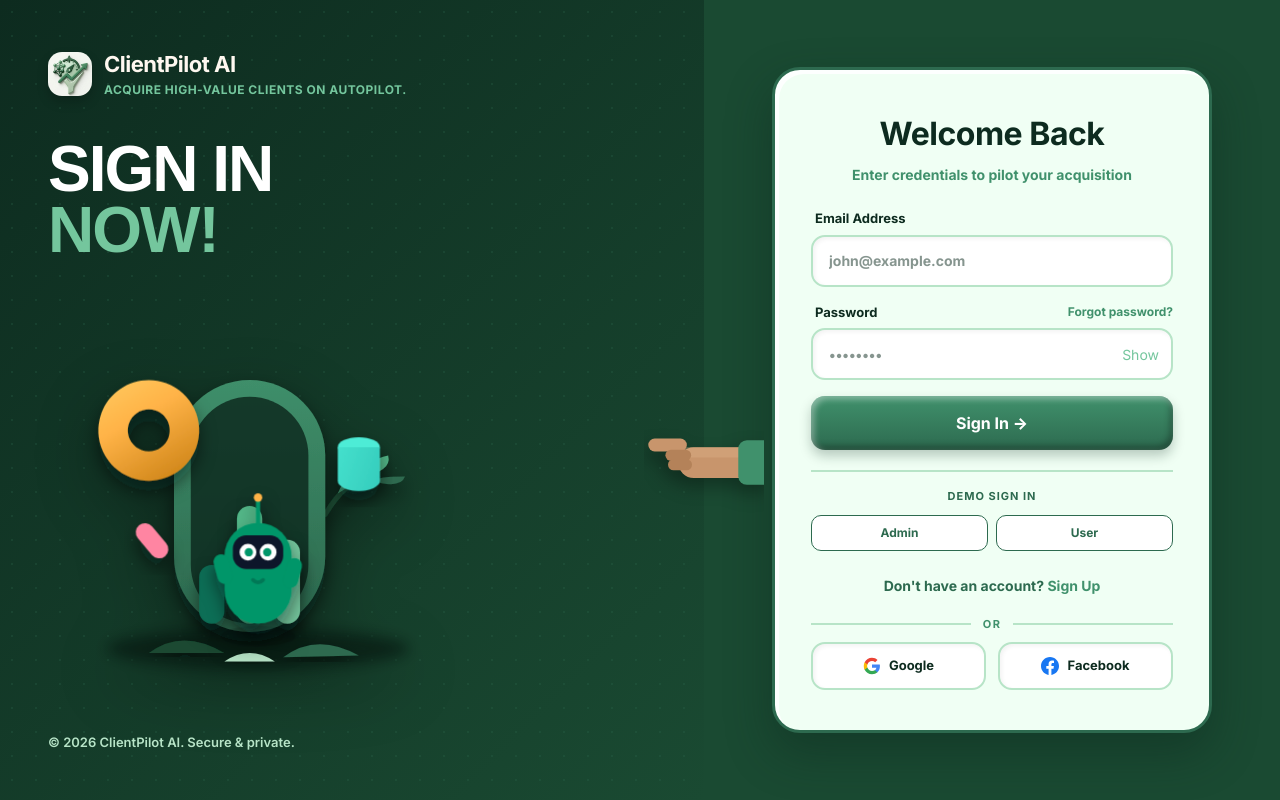
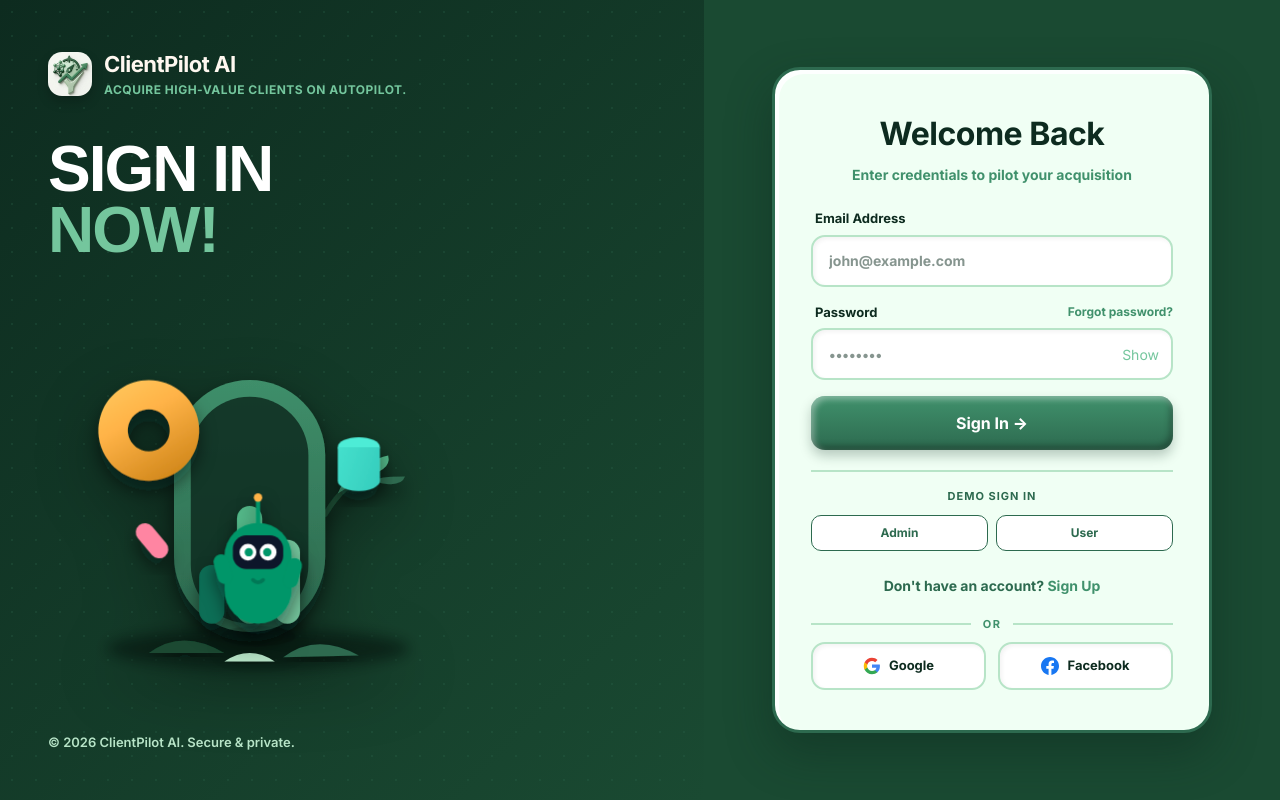
Before and after one commit to wajihacodeofficial/ClientPilotAI, a React (Vite) app: page /login in a window 1280 px wide. Built offline with nearby package versions, Linux system fonts and the light colour scheme.

Commit message:
refactor: remove pointer hand graphic from login page right panel

```diff
--- a/src/pages/LoginPage.tsx
+++ b/src/pages/LoginPage.tsx
@@ -461,19 +461,7 @@ export function LoginPage({ initialMode = 'login' }: LoginPageProps) {
       {/* RIGHT PANEL */}
       <div className="right-panel-responsive" style={{ width: '45%', height: '100%', backgroundColor: '#1A4A32', display: 'flex', alignItems: 'center', justifyContent: 'center', padding: '40px', position: 'relative' }}>
 
-        {/* Pointer Hand (ELEMENT 8) */}
-        <div className="pointer-hand-responsive svg-hand" style={{ position: 'absolute', left: '-60px', top: '50%', transform: 'translateY(-50%)', width: '120px', height: '120px', zIndex: 100, pointerEvents: 'none' }}>
-          <svg width="120" height="120" viewBox="0 0 140 140" fill="none" xmlns="http://www.w3.org/2000/svg">
-            <g filter="drop-shadow(-5px 10px 10px rgba(0,0,0,0.3))">
-              <rect x="40" y="55" width="110" height="36" rx="18" fill="#C8956C" />
-              <rect x="40" y="55" width="110" height="12" rx="6" fill="#DDB088" opacity="0.4" />
-              <rect x="110" y="47" width="40" height="52" rx="10" fill="#40916C" />
-              <rect x="5" y="45" width="45" height="15" rx="7.5" fill="#C8956C" />
-              <rect x="25" y="58" width="30" height="13" rx="6.5" fill="#B48259" />
-              <rect x="28" y="69" width="28" height="13" rx="6.5" fill="#B48259" />
-            </g>
-          </svg>
-        </div>
+
 
         {/* Card Panel */}
         <motion.div
```
